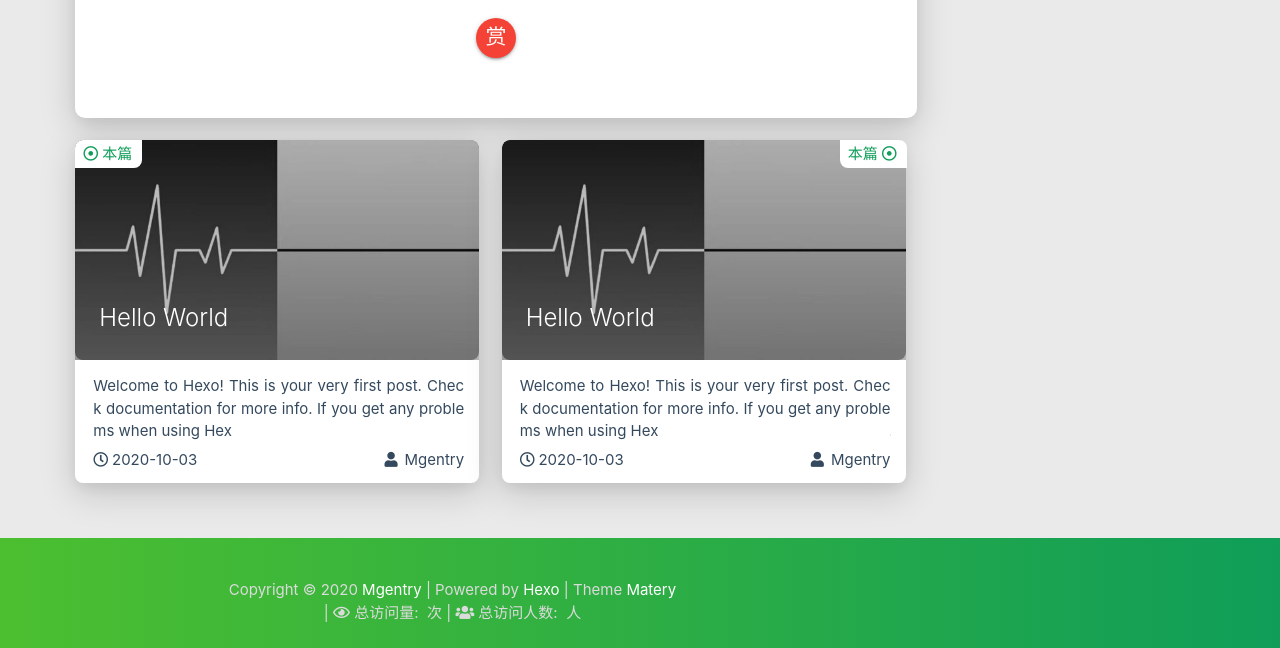
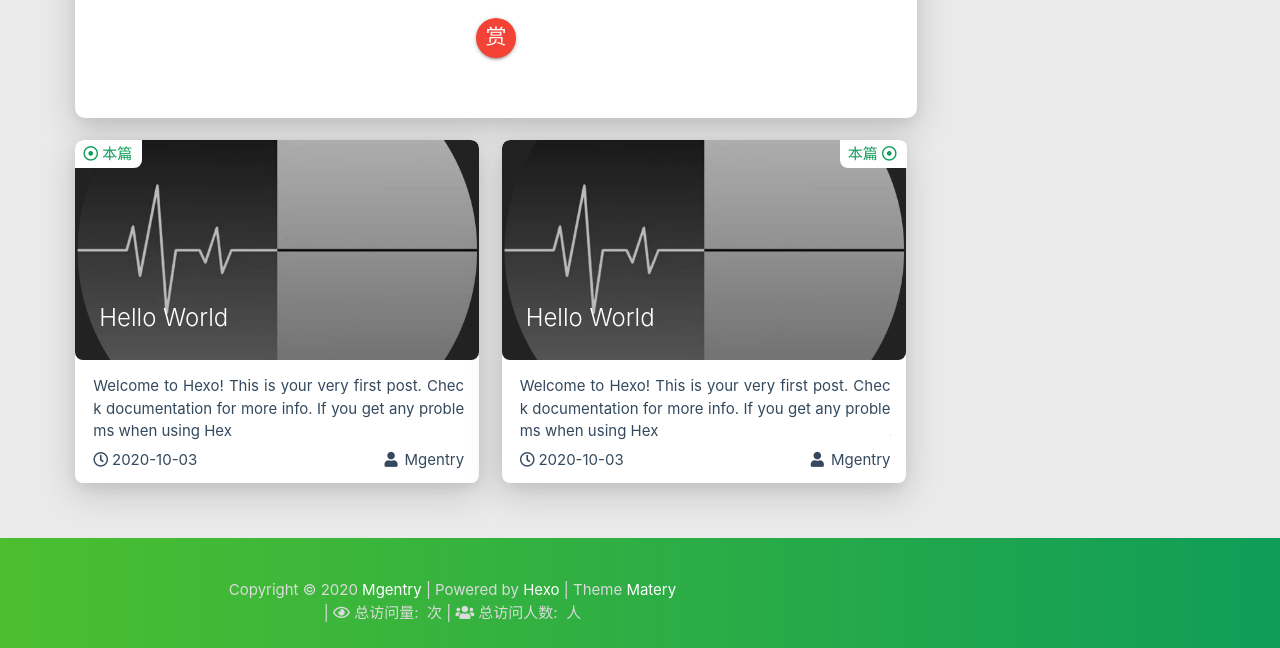
Before and after one commit to lmgentry/lmgentry.github.io, a plain HTML site: page 2020/10/03/hello-world/index.html in a window 1280 px wide. Shown: the part 1752-2400 px from the top of the page. Drawn offline with Linux system fonts and the light colour scheme; some packages are replaced by stand-ins of ours; no server answers; a script that the page names is missing.

Commit message:
Site updated: 2020-11-25 15:33:40

```diff
--- a/2020/10/03/hello-world/index.html
+++ b/2020/10/03/hello-world/index.html
@@ -40,7 +40,7 @@
     <a href="/" class="waves-effect waves-light">
         <div>
 
-            <img src="/medias/loading.jpg" data-original="/medias/logo.png" class="logo-img" alt="LOGO">
+            <img src="/medias/loading.png" data-original="/medias/logo.png" class="logo-img" alt="LOGO">
 
             <span class="logo-span">Mgentry</span>
         </div>
@@ -129,7 +129,7 @@
 
     <div class="mobile-head bg-color">
 
-        <img src="/medias/loading.jpg" data-original="/medias/logo.png" class="logo-img circle responsive-img">
+        <img src="/medias/loading.png" data-original="/medias/logo.png" class="logo-img circle responsive-img">
 
         <div class="logo-name">Mgentry</div>
         <div class="logo-desc">
@@ -578,10 +578,10 @@
                         <li class="tab col s6 wechat-tab waves-effect waves-light"><a href="#wechat">微 信</a></li>
                     </ul>
                     <div id="alipay">
-                        <img src="/medias/loading.jpg" data-original="/medias/reward/alipay.jpg" class="reward-img" alt="支付宝打赏二维码">
+                        <img src="/medias/loading.png" data-original="/medias/reward/alipay.jpg" class="reward-img" alt="支付宝打赏二维码">
                     </div>
                     <div id="wechat">
-                        <img src="/medias/loading.jpg" data-original="/medias/reward/wechat.png" class="reward-img" alt="微信打赏二维码">
+                        <img src="/medias/loading.png" data-original="/medias/reward/wechat.png" class="reward-img" alt="微信打赏二维码">
                     </div>
                 </div>
             </div>
@@ -625,7 +625,7 @@
                     <div class="card-image">
 
 
-                        <img src="/medias/loading.jpg" data-original="/medias/featureimages/12.jpg" class="responsive-img" alt="Hello World">
+                        <img src="/medias/loading.png" data-original="/medias/featureimages/12.jpg" class="responsive-img" alt="Hello World">
 
                         <span class="card-title">Hello World</span>
                     </div>
@@ -663,7 +663,7 @@
                     <div class="card-image">
 
 
-                        <img src="/medias/loading.jpg" data-original="/medias/featureimages/12.jpg" class="responsive-img" alt="Hello World">
+                        <img src="/medias/loading.png" data-original="/medias/featureimages/12.jpg" class="responsive-img" alt="Hello World">
 
                         <span class="card-title">Hello World</span>
                     </div>
```
Also changed, not shown: about/index.html (+5 -5 lines), archives/2020/10/index.html (+3 -3 lines), archives/2020/index.html (+3 -3 lines), archives/index.html (+3 -3 lines), categories/index.html (+2 -2 lines), contact/index.html (+2 -2 lines), friends/index.html (+3 -3 lines), index.html (+3 -3 lines), tags/index.html (+2 -2 lines), medias/loading.jpg (deleted), medias/loading.png (added).
